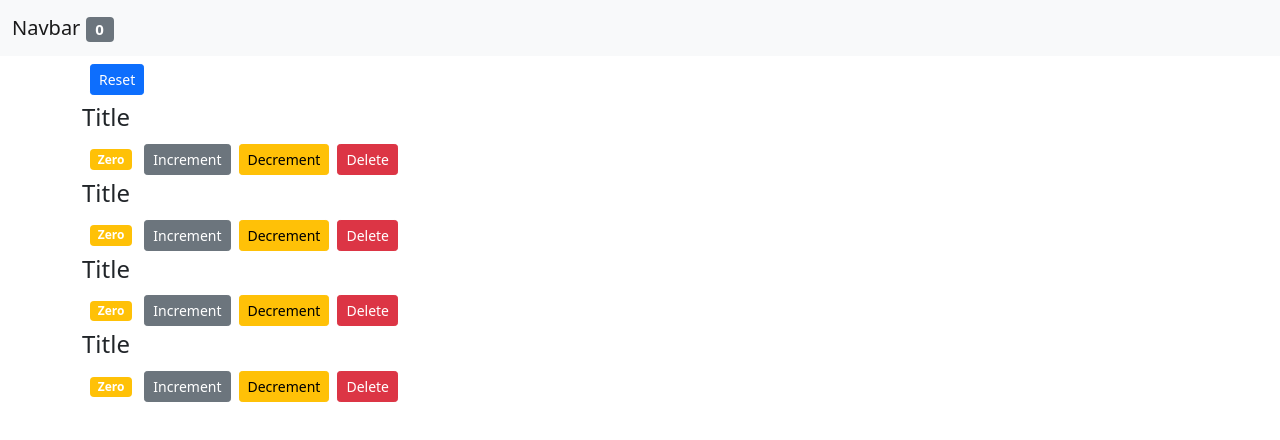
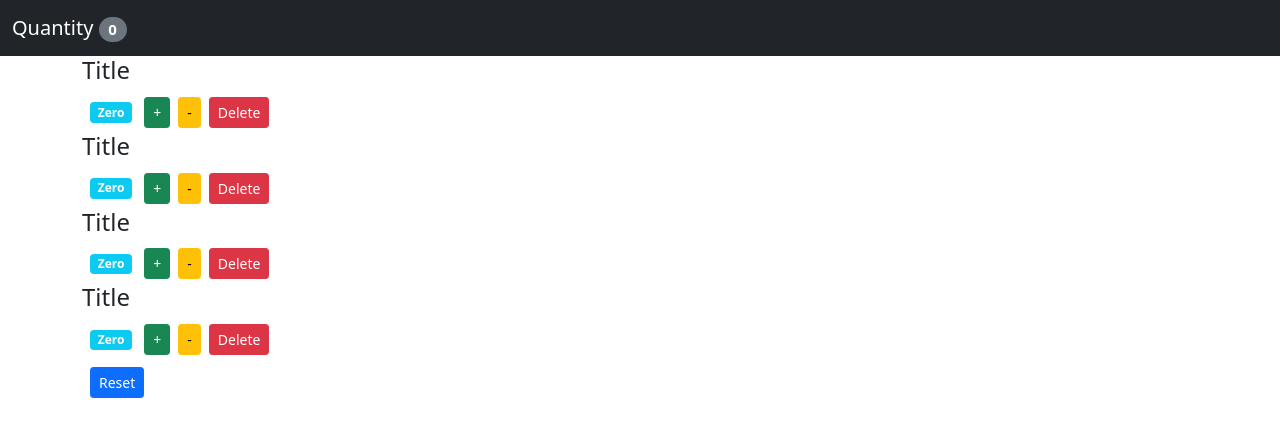
Before and after one commit to Dev-kris/react_app, a React (Create React App) app: page / in a window 1280 px wide. Shown: the top 440 px of the page. Built offline with nearby package versions, Linux system fonts and the light colour scheme.

Commit message:
modified style/formatting

```diff
--- a/src/components/counter.jsx
+++ b/src/components/counter.jsx
@@ -23,15 +23,15 @@ constructor() {
         <span className={this.getBadgeClasses()}>{this.formatCount()}</span>
         <button
           onClick={() => this.props.onIncrement(this.props.counter)}
-          className="btn btn-secondary btn-sm m-1"
+          className="btn btn-success btn-sm m-1"
         >
-          Increment
+          +
         </button>
         <button
           onClick={() => this.props.onDecrement(this.props.counter)}
           className="btn btn-warning btn-sm m-1"
         >
-          Decrement
+          -
         </button>
 
         <button
@@ -46,7 +46,7 @@ constructor() {
 
   getBadgeClasses() {
     let classes = 'badge m-2';
-    classes += this.props.counter.value === 0 ? ' bg-warning' : ' bg-primary';
+    classes += this.props.counter.value === 0 ? ' bg-info' : ' bg-primary';
     return classes;
   }
 
--- a/src/components/counters.jsx
+++ b/src/components/counters.jsx
@@ -8,9 +8,6 @@ class Counters extends Component {
 
     return (
       <div>
-        <button onClick={onReset} className="btn btn-primary btn-sm m-2">
-          Reset
-        </button>
         {counters.map((counter) => (
           <Counter
             key={counter.id}
@@ -22,6 +19,9 @@ class Counters extends Component {
             <h4>Counter #{counter.id}</h4>
           </Counter>
         ))}
+        <button onClick={onReset} className="btn btn-primary btn-sm m-2">
+          Reset
+        </button>
       </div>
     );
   }
--- a/src/components/navbar.jsx
+++ b/src/components/navbar.jsx
@@ -3,11 +3,13 @@ import React from 'react';
 //stateless functional component
 const NavBar = ({ totalCounters }) => {
   return (
-    <nav className="navbar navbar-light bg-light">
+    <nav className="navbar navbar-dark bg-dark">
       <div className="container-fluid">
         <a className="navbar-brand" href="#">
-          Navbar{' '}
-          <span className="badge badge-pill bg-secondary">{totalCounters}</span>
+          Quantity{' '}
+          <span className="badge rounded-pill bg-secondary navbar-nav ml-auto">
+            {totalCounters}
+          </span>
         </a>
       </div>
     </nav>
```
